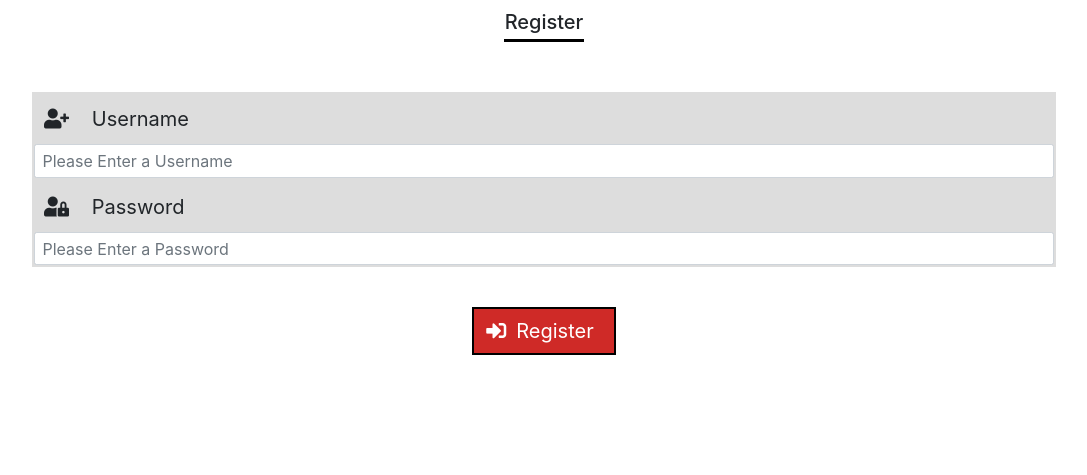
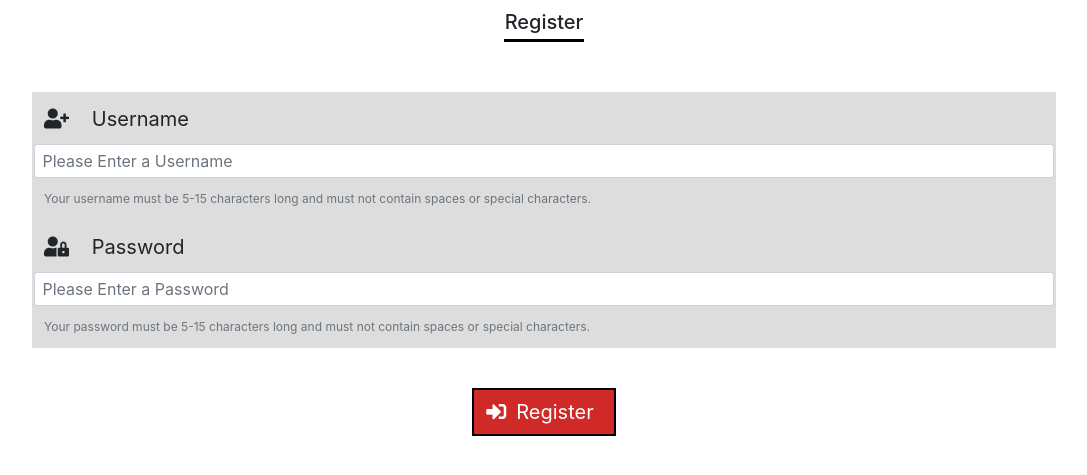
Before and after one commit to Code-Institute-Submissions/CI-MS3-Fledgling-Talent, a Flask app: page /register in a window 1280 px wide. Shown: the part 67-542 px from the top of the page, without its empty margins (96-1183 px from the left). Run offline with Flask 2, Linux system fonts and the light colour scheme; some libraries are stand-ins or nearby versions.

Commit message:
FEAT: Add register functionality and styles

```diff
--- a/app.py
+++ b/app.py
@@ -28,6 +28,24 @@ def home():
 # Register Page
 @app.route("/register", methods=["GET", "POST"])
 def register():
+    if request.method == "POST":
+        # Check if username already exists in DB
+        existing_user = mongo.db.users.find_one(
+            {"username": request.form.get("username").lower()})
+
+        if existing_user:
+            flash("Username already exists")
+            return redirect(url_for("register"))
+
+        register = {
+            "username": request.form.get("username").lower(),
+            "password": generate_password_hash(request.form.get("password"))
+        }
+        mongo.db.users.insert_one(register)
+
+        # Put new user into 'session' cookie
+        session["user"] = request.form.get("username").lower()
+        flash("Registration Successful!")
     return render_template("register.html")
 
 
--- a/static/css/style.css
+++ b/static/css/style.css
@@ -135,3 +135,16 @@ body {
     border: 0.2rem solid #DDD;
     margin: 0;
 }
+.help-block {
+    font-size: 1.2rem;
+    padding: 1rem;
+}
+/*--------------------------------------------Flash Messages*/
+.flashes h4 {
+    line-height: 2;
+    text-align: center;
+    margin: 4rem auto;
+    background-color: #DDD;
+    font-size: 2rem;
+    width: 100%;
+}
--- a/templates/base.html
+++ b/templates/base.html
@@ -16,7 +16,7 @@
 </head>
 <body>
 <div class="container-fluid pl-0 pr-0">
-
+<!-- ================================================ NAVBAR ================================================-->
     <header>
          <nav class="navbar navbar-expand-lg navbar-dark">
             <a class="navbar-brand" href="{{ url_for('home') }}"><img src="static/images/logo.png" class="logo" alt="Logo"></a>
@@ -62,11 +62,23 @@
             </div>
         </nav>
     </header>
+<!-- ================================================ FLASH MESSAGES================================================-->
+    <section class="flash-message-section">
+        {% with messages = get_flashed_messages() %}
+            {% if messages %}
+                {% for message in messages %}
+                    <div class="row flashes">
+                        <h4>{{ message }}</h4>
+                    </div>
+                {% endfor %}
+            {% endif %}
+        {% endwith %}
+    </section>
 
     {% block content %}
     {% endblock %}
 </div>
-<!-- ================================================SCRIPTS================================================-->
+<!-- ================================================ SCRIPTS ================================================-->
     <script src="https://code.jquery.com/jquery-3.4.1.slim.min.js"
         integrity="sha384-J6qa4849blE2+poT4WnyKhv5vZF5SrPo0iEjwBvKU7imGFAV0wwj1yYfoRSJoZ+n" crossorigin="anonymous">
     </script>
--- a/templates/index.html
+++ b/templates/index.html
@@ -1,10 +1,10 @@
 {% extends "base.html" %}
     {% block content %}
-
+<!-- ================================================ HERO IMAGE ================================================-->
     <section class="hero-image-section">
         <div id="hero-image"></div>
     </section>
-
+<!-- ================================================ FEATURED JOBS ================================================-->
     <section class="featured-job-section">
         <h3 class="headings">Featured Jobs</h3>
         <hr class="block-divider block-divider-short">
--- a/templates/register.html
+++ b/templates/register.html
@@ -1,6 +1,6 @@
 {% extends "base.html" %}
     {% block content %}
-
+<!-- ================================================ REGISTER ================================================-->
     <section class="register-section">
         <h3 class="headings">Register</h3>
         <hr class="block-divider block-divider-short">
@@ -11,17 +11,27 @@
                     <div class="form-group">
                         <i class="fas fa-user-plus form-icon"></i>
                         <label for="username">Username</label>
-                        <input type="text" class="form-control" id="username" name="username" placeholder="Please Enter a Username">
+                        <input type="text" class="form-control" id="username" name="username" minlength="5"
+                        maxlength="15" pattern="^[a-zA-Z0-9]{5,15}$" placeholder="Please Enter a Username" required>
+                        <small class="form-text text-muted help-block">
+                            Your username must be 5-15 characters long and must not contain spaces or special characters.
+                        </small>
                     </div>
                     <!--Password Field-->
                     <div class="form-group">
                         <i class="fas fa-user-lock form-icon"></i>
                         <label for="password">Password</label>
-                        <input type="password" class="form-control" id="password" name="password" placeholder="Please Enter a Password">
+                        <input type="password" class="form-control" id="password" name="password" minlength="5"
+                        maxlength="15" pattern="^[a-zA-Z0-9]{5,15}$" placeholder="Please Enter a Password" required>
+                        <small class="form-text text-muted help-block">
+                            Your password must be 5-15 characters long and must not contain spaces or special characters.
+                        </small>
                     </div>
                     <!--Register Button-->
                     <div>
-                        <button type="submit" class="btn-large" id="register-button"><i class="fas fa-sign-in-alt form-icon"></i>Register</button>
+                        <button type="submit" class="btn-large" id="register-button">
+                            <i class="fas fa-sign-in-alt form-icon"></i>Register
+                        </button>
                     </div>
                 </form>
             </div>
```
